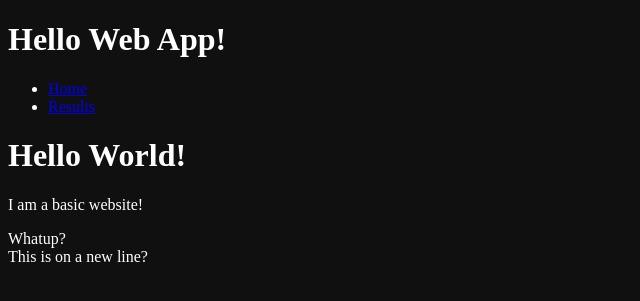
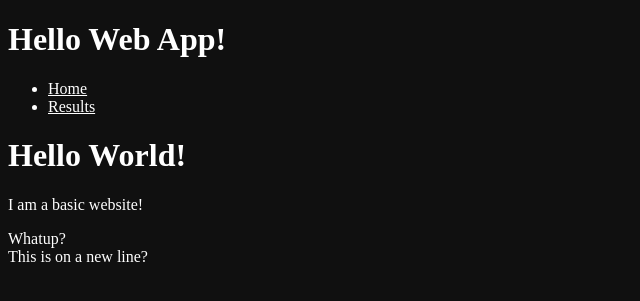
Before and after one commit to JBiscaro/exalted-webapp, a Django app: page / in a window 1280 px wide. Shown: the top 301 px of the page, without its empty margins (0-640 px from the left). Run offline with Django 3.2, Linux system fonts and the light colour scheme.

Commit message:
css text styling

```diff
--- a/calculator/static/css/style.css
+++ b/calculator/static/css/style.css
@@ -2,3 +2,6 @@ body {
   background-color: #101010;
   color: #ffffff;
 }
+nav a {
+  color: #ffffff;
+}
```
